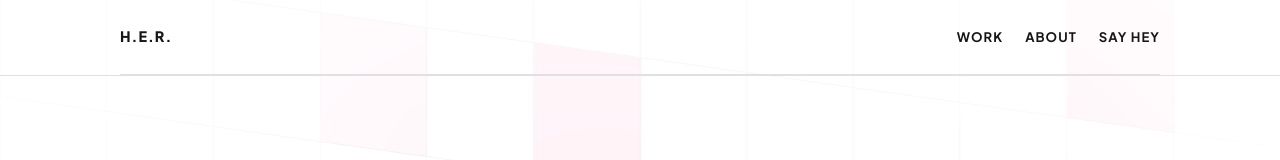
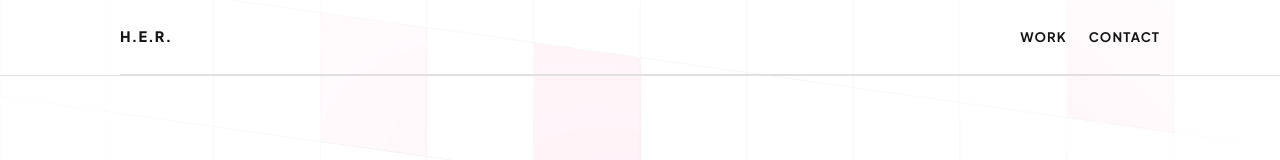
Before and after one commit to roganhope/personalsite, a Next.js app: page / in a window 1280 px wide. Shown: the top 160 px of the page. Built offline with nearby package versions, Linux system fonts and the light colour scheme.

Commit message:
Drop About nav link and rename Say hey to Contact

```diff
--- a/src/components/site-header.tsx
+++ b/src/components/site-header.tsx
@@ -13,11 +13,8 @@ export default function SiteHeader() {
             <Link href="/#work" className="hover:text-pink">
               Work
             </Link>
-            <Link href="/#about" className="hover:text-pink">
-              About
-            </Link>
             <Link href="/#contact" className="hover:text-pink">
-              Say hey
+              Contact
             </Link>
           </div>
         </nav>
```
